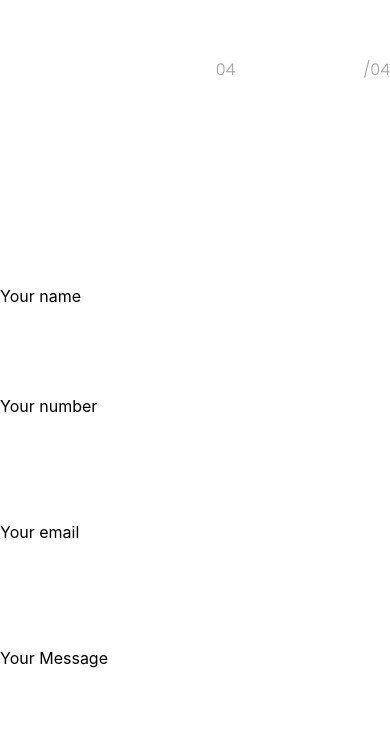
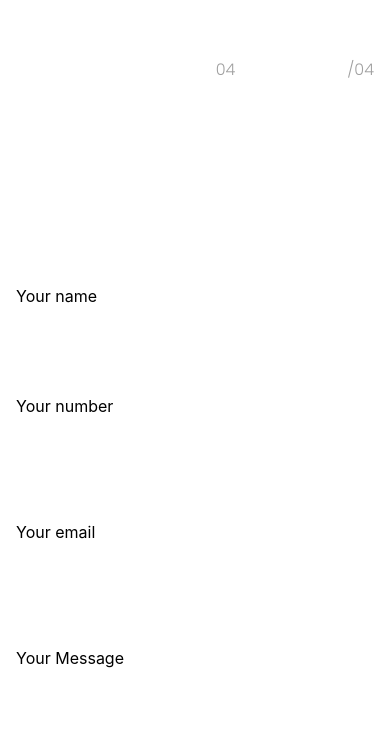
Before and after one commit to LalithYagnavalkya/Stag-Investments-landing-page, a Next.js app: page / in a window 390 px wide. Shown: the part 4435-5164 px from the top of the page. Built offline with nearby package versions, Linux system fonts and the light colour scheme.

Commit message:
add padding

```diff
--- a/styles/HomePageStyles/Contact.module.css
+++ b/styles/HomePageStyles/Contact.module.css
@@ -106,7 +106,7 @@
 
 @media (max-width: 425px) {
   .main {
-    padding: 0 0rem;
+    padding: 0 1rem;
   }
   .row {
     flex-direction: column;
```
